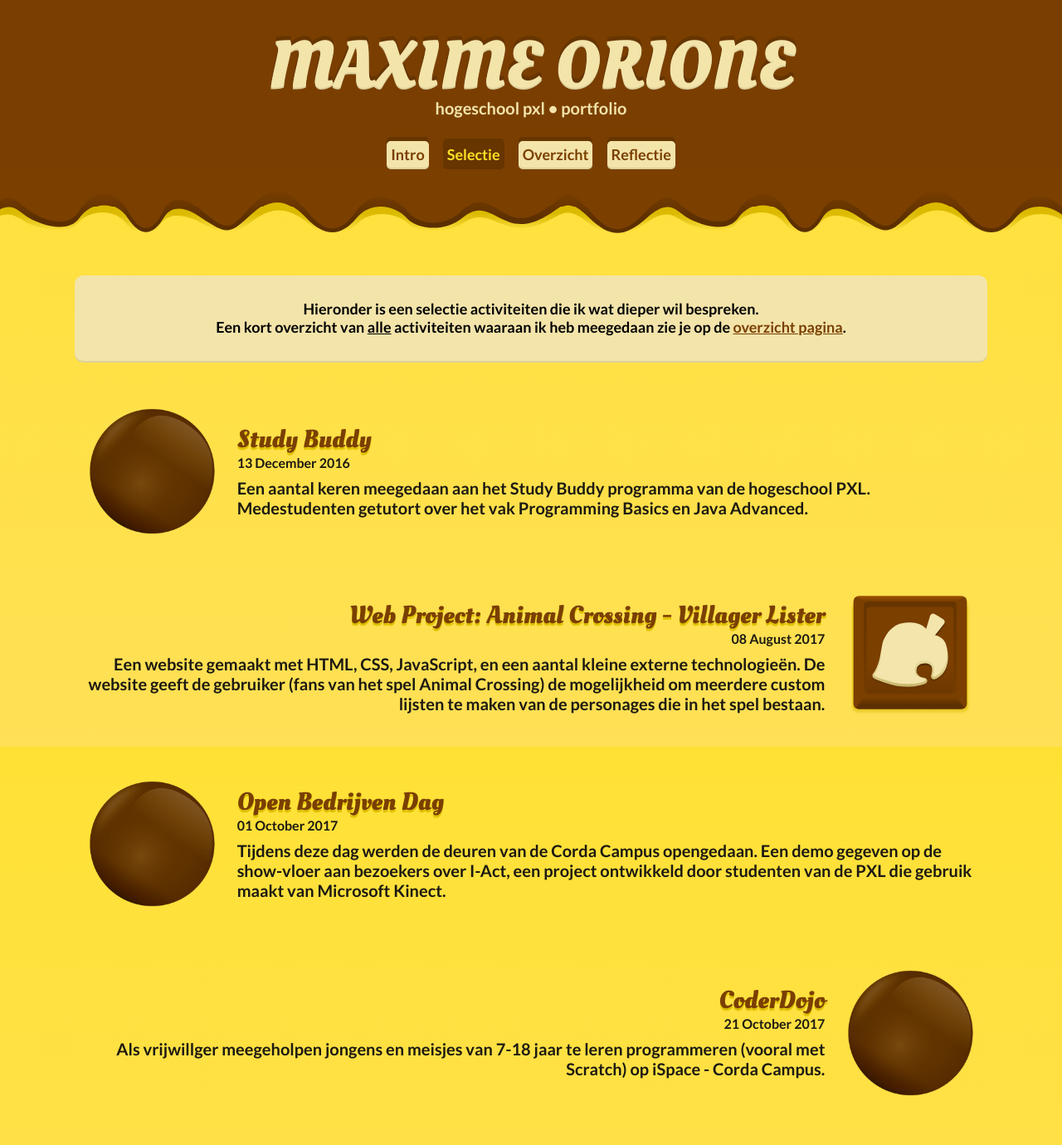
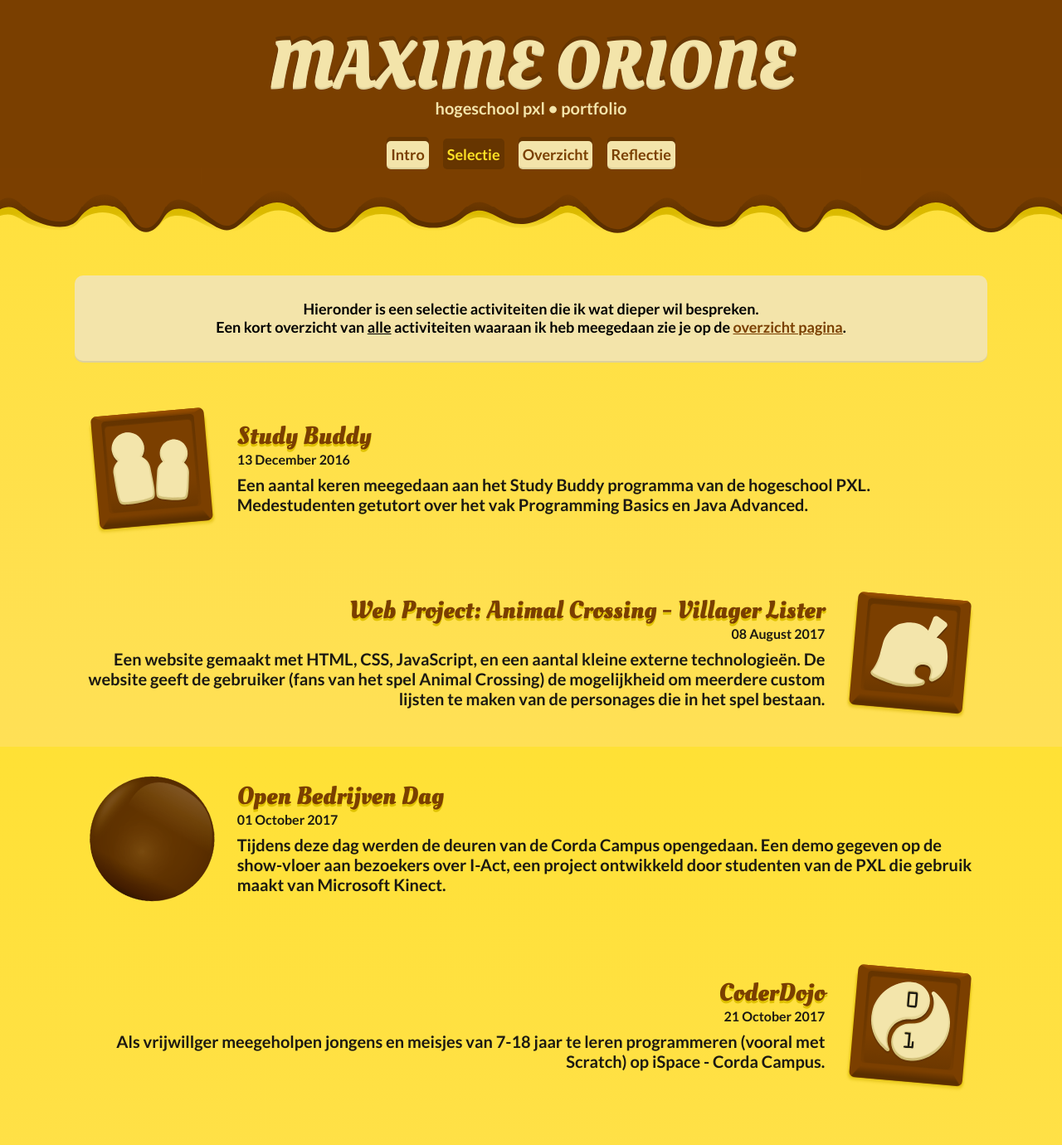
Before and after one commit to Maxzilla60/maxzilla60.github.io, a Jekyll site: the page built from selectie.html, in a window 1280 px wide. Shown: the whole page at 83% size. Built offline with Jekyll 4.4.1, drawn with Linux system fonts in a browser that asks for light colours; nearby versions of some CDN libraries.

Commit message:
Added new icons

```diff
--- a/_activities/coderdojo.html
+++ b/_activities/coderdojo.html
@@ -7,7 +7,7 @@ period: "21/10/2017 (4u)"
 date: 21/10/2017
 category: "Student Engagement"
 link: "https://www.coderdojobelgium.be/"
-icon: "ball_chocolate.png"
+icon: "logos_coderdojo.svg"
 selection: true
 permalink: /selectie/coderdojo/
 ---
--- a/_activities/studybuddy.html
+++ b/_activities/studybuddy.html
@@ -7,7 +7,7 @@ period: "13/12/2016 – 10/01/2017 & 05/10/2017 – 06/11/2017 (22u)"
 date: 13/12/2016
 category: "Student Engagement"
 link: "https://www.pxl.be/Pub/Studenten/Subnavigatie-Studenten-Begeleiding-en-support/Subnavigatie-Studenten-Begeleiding-en-support-Study-buddy.html"
-icon: "ball_chocolate.png"
+icon: "logos_studybuddy.svg"
 selection: true
 permalink: /selectie/studybuddy/
 ---
--- a/css/styles.scss
+++ b/css/styles.scss
@@ -149,21 +149,17 @@ a.activity {
 		-ms-transform: rotate(-7deg) scale(1.1);
 			transform: rotate(-7deg) scale(1.1);
 }
-/* .odd {
-	-webkit-transform: rotate(-1deg);
-		-ms-transform: rotate(-1deg);
-			transform: rotate(-1deg);
-}
-.even {
-	-webkit-transform: rotate(1deg);
-		-ms-transform: rotate(1deg);
-			transform: rotate(1deg);
-} */
 .odd .activity_icon {
+	-webkit-transform: rotate(-5deg);
+		-ms-transform: rotate(-5deg);
+			transform: rotate(-5deg);
 	margin-right: 20px;
 }
 .even .activity_icon {
 	margin-left: 20px;
+	-webkit-transform: rotate(5deg);
+		-ms-transform: rotate(5deg);
+			transform: rotate(5deg);
 }
 .even .activity_text {
 	text-align: right;
```
Also changed, not shown: assets/logos_aclister.svg, assets/logos_coderdojo.svg (added), assets/logos_studybuddy.svg (added).
